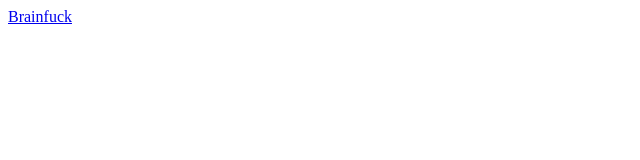
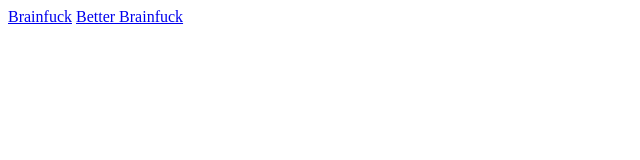
Before and after one commit to CupOfJoeCode/CupOfJoeCode.github.io, a plain HTML site: page index.html in a window 1280 px wide. Shown: the whole page, without its empty margins (0-640 px from the left). Drawn offline with Linux system fonts and the light colour scheme.

Commit message:
Update index.html

```diff
--- a/index.html
+++ b/index.html
@@ -4,5 +4,6 @@
     </head>
     <body>
         <a href="brainfuck/">Brainfuck</a>
+        <a href="betterbf/">Better Brainfuck</a>
     </body>
 </html>
```
